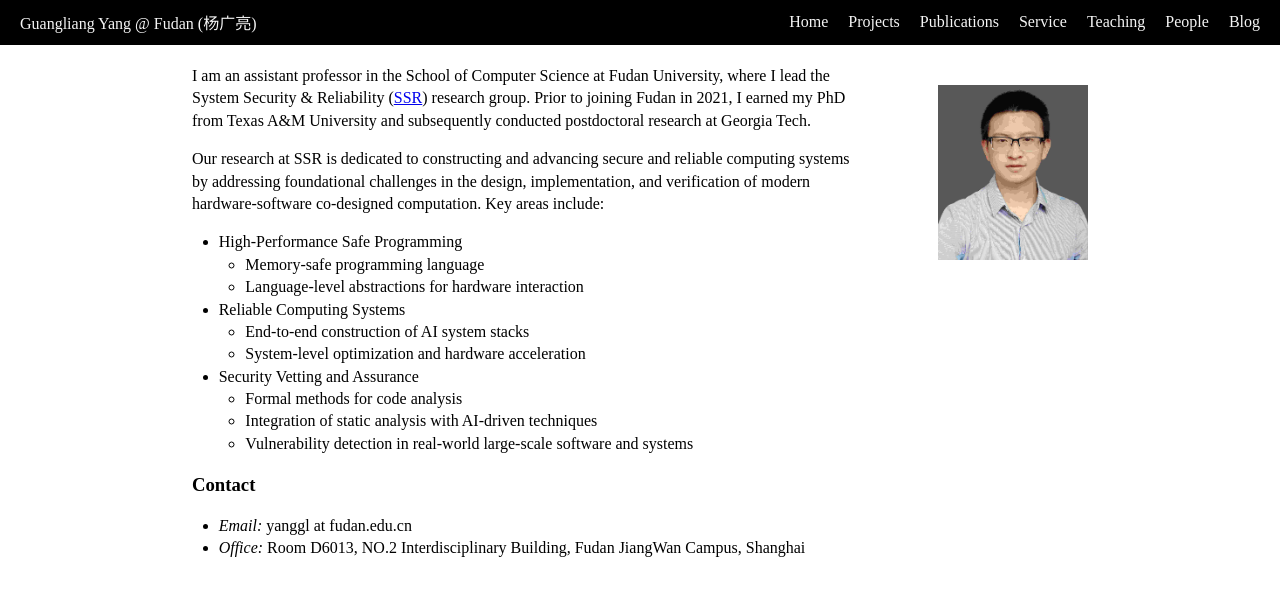
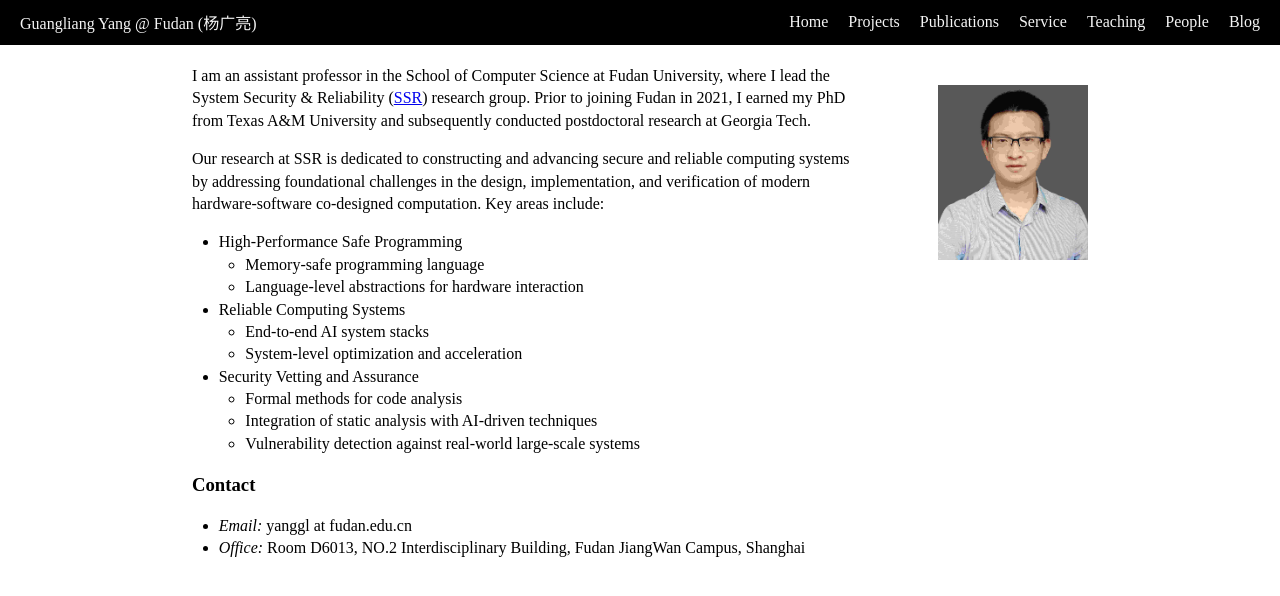
Before and after one commit to yang-guangliang/yang-guangliang.github.io, a Jekyll site: the page built from index.md, in a window 1280 px wide. Shown: the top 596 px of the page. Built offline with Jekyll 4.4.1, drawn with Linux system fonts in a browser that asks for light colours.

Commit message:
Revise bullet points for AI system stacks and security
Refactor bullet points for clarity and conciseness.

```diff
--- a/index.md
+++ b/index.md
@@ -15,12 +15,12 @@ Our research at SSR is dedicated to constructing and advancing secure and reliab
    - Memory-safe programming language
    - Language-level abstractions for hardware interaction
 - Reliable Computing Systems
-   - End-to-end construction of AI system stacks
-   - System-level optimization and hardware acceleration
+   - End-to-end AI system stacks
+   - System-level optimization and acceleration
 - Security Vetting and Assurance
    - Formal methods for code analysis
    - Integration of static analysis with AI-driven techniques
-   - Vulnerability detection in real-world large-scale software and systems
+   - Vulnerability detection against real-world large-scale systems
 
 ### Contact
 
```
